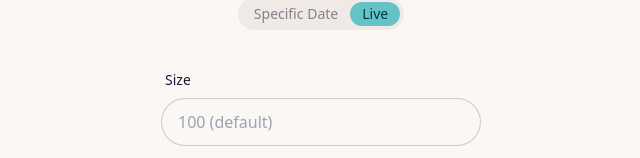
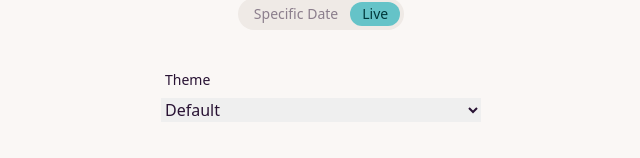
Before and after one commit to hmu332233/moon.svg, a Next.js app: page / in a window 1280 px wide. Shown: the part 794-952 px from the top of the page, without its empty margins (319-959 px from the left). Built offline with nearby package versions, Linux system fonts and the light colour scheme.

Commit message:
test: theme 선택 UI 추가

```diff
--- a/pages/api/moon.svg/index.ts
+++ b/pages/api/moon.svg/index.ts
@@ -13,13 +13,7 @@ export default async function handler(
   const { k, isWaxing } = await getMoonPhases(
     date ? new Date(date as string) : undefined,
   );
-  const moonSvg = createMoon(
-    k,
-    isWaxing,
-    size as string,
-    round === 'false',
-    shadow === 'true',
-  );
+  const moonSvg = createMoon(k, isWaxing, size as string, !!round, !!shadow);
 
   res.setHeader('Content-Type', 'image/svg+xml');
   res.setHeader('Cache-Control', 's-maxage=3600, max-age=3600');
--- a/pages/index.tsx
+++ b/pages/index.tsx
@@ -15,12 +15,14 @@ function Home() {
   const [isLiveMode, toggleIsLiveMode] = useToggle(true);
   const [dateString, setDateString] = useState('');
   const [size, setSize] = useState('');
+  const [theme, setTheme] = useState('default');
+
   const queryString = useDebounce(
     objectToQueryString({
       date: isLiveMode ? '' : dateString,
       size,
-      round: false,
-      shadow: true,
+      round: theme === 'default',
+      shadow: theme === 'shadow',
     }),
     300,
   );
@@ -37,6 +39,14 @@ function Home() {
       currentTarget: { value },
     } = e;
     setSize(value);
+  };
+
+  const handleThemeChange = (e: React.ChangeEvent<HTMLSelectElement>) => {
+    const {
+      currentTarget: { value },
+    } = e;
+
+    setTheme(value);
   };
 
   const svgUrl = `/moon.svg${queryString}`;
@@ -73,6 +83,21 @@ function Home() {
         )}
         <div className="form-control w-full max-w-xs">
           <label className="label">
+            <span className="label-text">Theme</span>
+          </label>
+          <select
+            id="theme"
+            name="theme"
+            className="form-control w-full max-w-xs"
+            value={theme}
+            onChange={handleThemeChange}
+          >
+            <option value="default">Default</option>
+            <option value="shadow">Shadow</option>
+          </select>
+        </div>
+        <div className="form-control w-full max-w-xs">
+          <label className="label">
             <span className="label-text">Size</span>
           </label>
           <input
```
Also changed, not shown: 1 other file (tests, documents, lock files or other folders).
